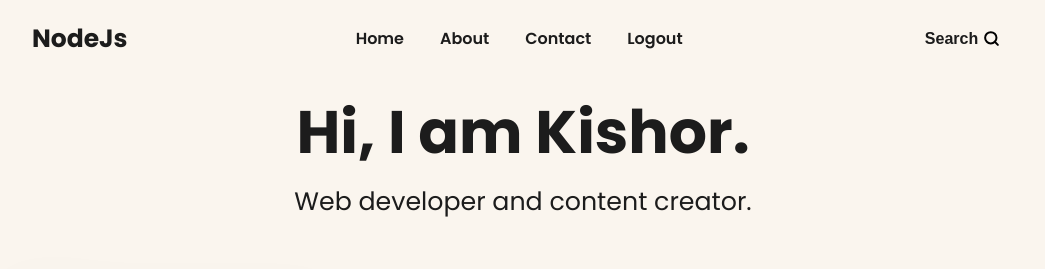
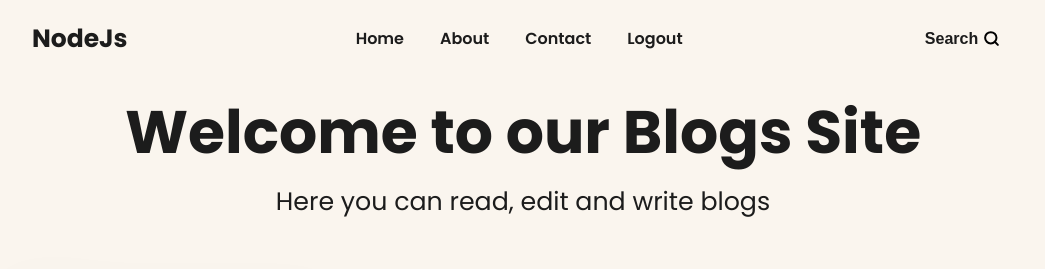
Before and after one commit to Kishor-2002/Blog_with_Mern, a React (Create React App) app in the folder frontend/: page /Dashboard in a window 1280 px wide. Shown: the top 269 px of the page, without its empty margins (117-1162 px from the left). Built offline with nearby package versions, Linux system fonts and the light colour scheme; no server answers; the HTML template or start-up script is replaced by a standard one.

Commit message:
Update Dashboard.js

```diff
--- a/frontend/src/Comp/components/Dashboard.js
+++ b/frontend/src/Comp/components/Dashboard.js
@@ -46,8 +46,8 @@ const Dashboard = ({loggedIn,setLoggedIn}) => {
     <div>
       {/* Index.js cpode start */}
         <div className="author">
-            <h1 className="author__heading">Hi, I am Kishor.</h1>
-            <p className="author__body">Web developer and content creator.</p>
+            <h1 className="author__heading">Welcome to our Blogs Site</h1>
+            <p className="author__body">Here you can read, edit and write blogs</p>
         </div>
 
         <img src="" alt="person looking out through window" className="hero-image" width="981" height="528" />
```
